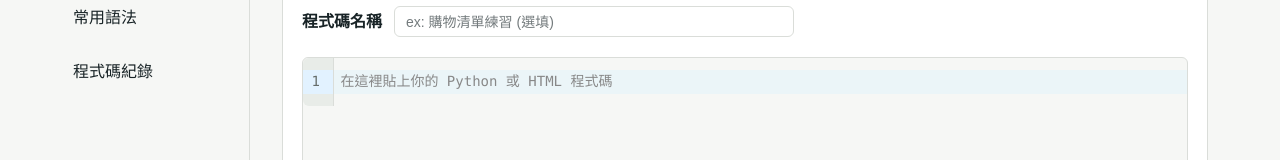
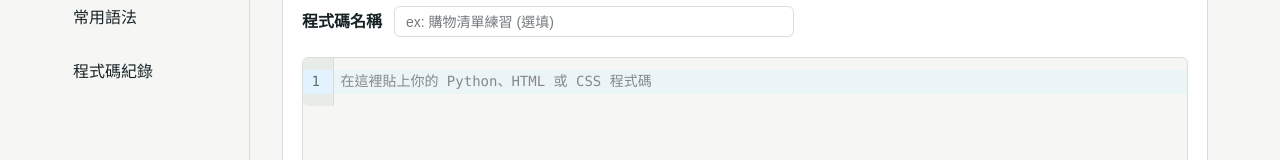
Before and after one commit to sammics91/syntax-atlas, a Next.js app in the folder frontend/: page / in a window 1280 px wide. Shown: the part 199-359 px from the top of the page. Built offline with nearby package versions, Linux system fonts and the light colour scheme; no server answers.

Commit message:
feat: 首頁支援 CSS 分析結果與紀錄編輯並加入語法上色

```diff
--- a/frontend/package.json
+++ b/frontend/package.json
@@ -9,6 +9,7 @@
     "lint": "eslint"
   },
   "dependencies": {
+    "@codemirror/lang-css": "^6.3.1",
     "@codemirror/lang-html": "^6.4.12",
     "@codemirror/lang-python": "^6.2.1",
     "@codemirror/language": "^6.13.1",
--- a/frontend/src/app/page.tsx
+++ b/frontend/src/app/page.tsx
@@ -15,8 +15,22 @@ const CodeEditor = dynamic(() => import("@/components/CodeEditor"), {
   loading: () => <p role="status">正在載入編輯器…</p>,
 });
 
+// 首頁支援的語言與顯示名稱。
+const LANGUAGE_LABELS = {
+  python: "Python",
+  html: "HTML",
+  css: "CSS",
+} as const;
+
+type AnalysisLanguage = keyof typeof LANGUAGE_LABELS;
+
+function isAnalysisLanguage(value: unknown): value is AnalysisLanguage {
+  return typeof value === "string" && Object.hasOwn(LANGUAGE_LABELS, value);
+}
+
 // 分析結果的型別
 type SyntaxResult = {
+  language: AnalysisLanguage;
   slug: string;
   name: string;
   display_label: string | null;
@@ -26,13 +40,14 @@ type SyntaxResult = {
 };
 
 type AnalysisError = {
+  language?: AnalysisLanguage;
   message: string;
   line: number | null;
   column: number | null;
 };
 
 type AnalysisResult = {
-  language: string;
+  language: AnalysisLanguage;
   valid: boolean;
   syntaxes: SyntaxResult[];
   errors: AnalysisError[];
@@ -134,7 +149,7 @@ function HomeEditor({ recordId }: { recordId: string | null }) {
           String(data.id) !== recordId ||
           typeof data.record_number !== "number" ||
           typeof data.code !== "string" ||
-          (data.language !== "python" && data.language !== "html")
+          !isAnalysisLanguage(data.language)
         ) {
           throw new Error("紀錄內容格式異常，無法開啟編輯。");
         }
@@ -230,10 +245,14 @@ function HomeEditor({ recordId }: { recordId: string | null }) {
       // 檢查回傳資料的基本結構
       if (
         !data ||
-        typeof data.language !== "string" ||
+        !isAnalysisLanguage(data.language) ||
         typeof data.valid !== "boolean" ||
         !Array.isArray(data.syntaxes) ||
-        !Array.isArray(data.errors)
+        !Array.isArray(data.errors) ||
+        !data.syntaxes.every(
+          (syntax: SyntaxResult) =>
+            syntax && isAnalysisLanguage(syntax.language),
+        )
       ) {
         setError("分析結果格式異常，請稍後再試。");
         return;
@@ -241,12 +260,13 @@ function HomeEditor({ recordId }: { recordId: string | null }) {
 
       const analysis: AnalysisResult = data;
 
-      // 檢查是否符合所選語言的語法
+      // 檢查語法；HTML 內嵌 CSS 的錯誤依回傳的語言顯示。
       if (!analysis.valid) {
         const firstError = analysis.errors[0];
         const location = firstError?.line ? `第 ${firstError.line} 行：` : "";
 
-        const languageName = analysis.language === "python" ? "Python" : "HTML";
+        const languageName =
+          LANGUAGE_LABELS[firstError?.language ?? analysis.language];
 
         setError(
           `無法以 ${languageName} 語法解析。${location}${
@@ -538,7 +558,15 @@ function HomeEditor({ recordId }: { recordId: string | null }) {
             </h2>
 
             <span>
-              {result.language === "python" ? "Python" : "HTML"}
+              {[
+                ...new Set(
+                  result.syntaxes.length > 0
+                    ? result.syntaxes.map((syntax) => syntax.language)
+                    : [result.language],
+                ),
+              ]
+                .map((language) => LANGUAGE_LABELS[language])
+                .join(" / ")}
               {" · 共 "}
               {result.syntaxes.length} 種
             </span>
@@ -551,12 +579,13 @@ function HomeEditor({ recordId }: { recordId: string | null }) {
           ) : (
             <ul className={styles.syntaxList}>
               {result.syntaxes.map((syntax) => {
-                const isExpanded = expandedSlug === syntax.slug;
-                const buttonId = `syntax-button-${syntax.slug}`;
-                const panelId = `syntax-panel-${syntax.slug}`;
+                const syntaxKey = `${syntax.language}-${syntax.slug}`;
+                const isExpanded = expandedSlug === syntaxKey;
+                const buttonId = `syntax-button-${syntaxKey}`;
+                const panelId = `syntax-panel-${syntaxKey}`;
 
                 return (
-                  <li key={syntax.slug} className={styles.syntaxItem}>
+                  <li key={syntaxKey} className={styles.syntaxItem}>
                     <button
                       id={buttonId}
                       type="button"
@@ -565,7 +594,7 @@ function HomeEditor({ recordId }: { recordId: string | null }) {
                       aria-controls={panelId}
                       onClick={() => {
                         setExpandedSlug((current) =>
-                          current === syntax.slug ? null : syntax.slug,
+                          current === syntaxKey ? null : syntaxKey,
                         );
                       }}
                     >
--- a/frontend/src/components/CodeEditor.tsx
+++ b/frontend/src/components/CodeEditor.tsx
@@ -3,6 +3,7 @@
 import { useMemo } from "react";
 import CodeMirror from "@uiw/react-codemirror";
 import { html } from "@codemirror/lang-html";
+import { css } from "@codemirror/lang-css";
 import { python } from "@codemirror/lang-python";
 import {
   HighlightStyle,
@@ -93,10 +94,14 @@ export default function CodeEditor({
 }: CodeEditorProps) {
   // 只決定編輯器上色；正式語言辨識仍由後端負責。
   const looksLikeHtml = /^\s*</.test(value);
+  const looksLikeCss =
+    !looksLikeHtml &&
+    (/^\s*(?:\/\*[\s\S]*?\*\/\s*)*@[-a-z]+/i.test(value) ||
+      /\{\s*(?:\/\*[\s\S]*?\*\/\s*)*(?:--[\w-]+|[a-z-]+)\s*:/i.test(value));
 
   const extensions = useMemo(
     () => [
-      looksLikeHtml ? html() : python(),
+      looksLikeHtml ? html() : looksLikeCss ? css() : python(),
       syntaxHighlighting(editorHighlightStyle),
       indentUnit.of("    "),
       EditorView.contentAttributes.of({
@@ -106,7 +111,7 @@ export default function CodeEditor({
         autocorrect: "off",
       }),
     ],
-    [looksLikeHtml],
+    [looksLikeHtml, looksLikeCss],
   );
 
   return (
@@ -119,7 +124,7 @@ export default function CodeEditor({
       editable={!disabled}
       readOnly={disabled}
       indentWithTab
-      placeholder="在這裡貼上你的 Python 或 HTML 程式碼"
+      placeholder="在這裡貼上你的 Python、HTML 或 CSS 程式碼"
       basicSetup={{
         lineNumbers: true,
         foldGutter: true,
```
Also changed, not shown: 1 other file (tests, documents, lock files or other folders).
